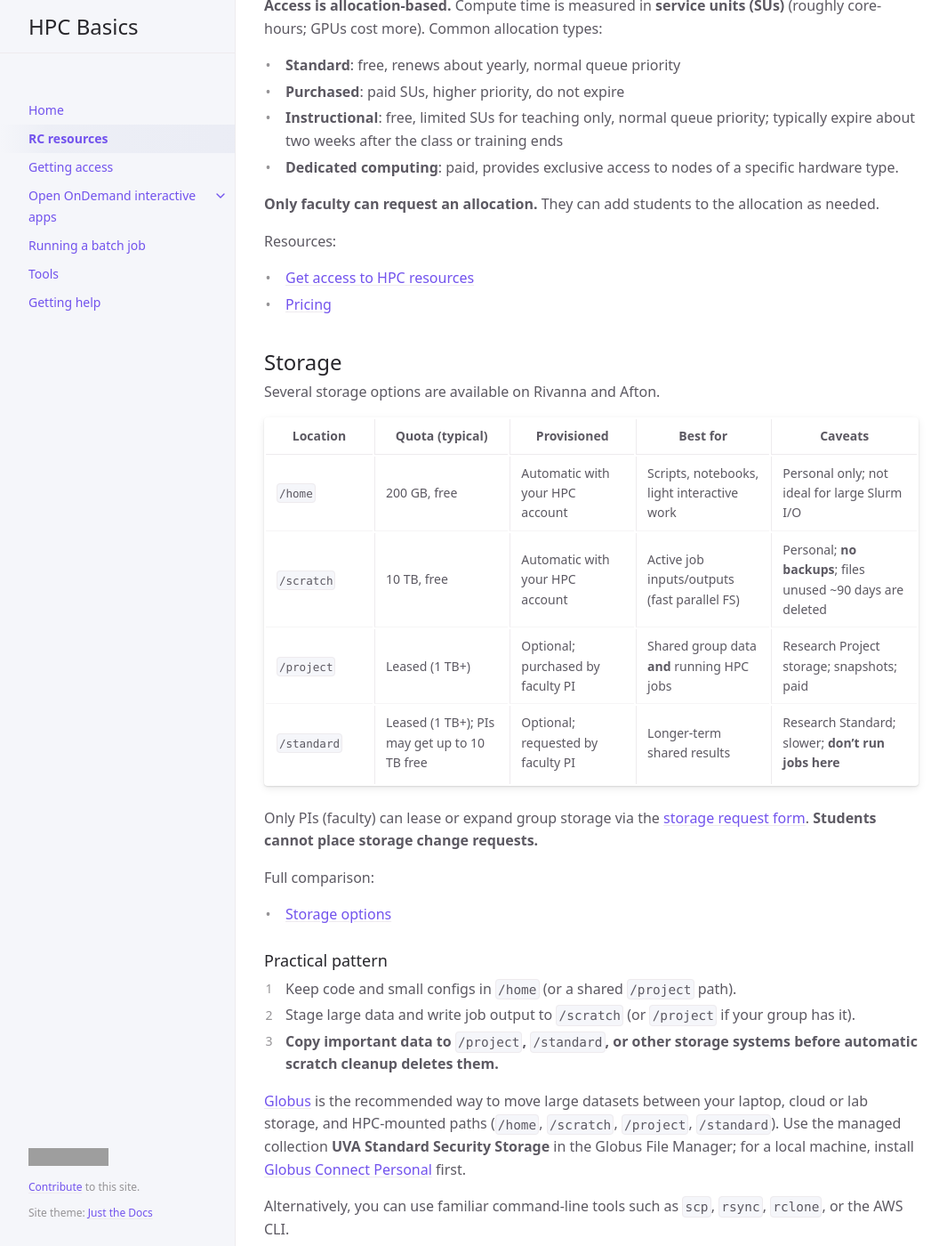
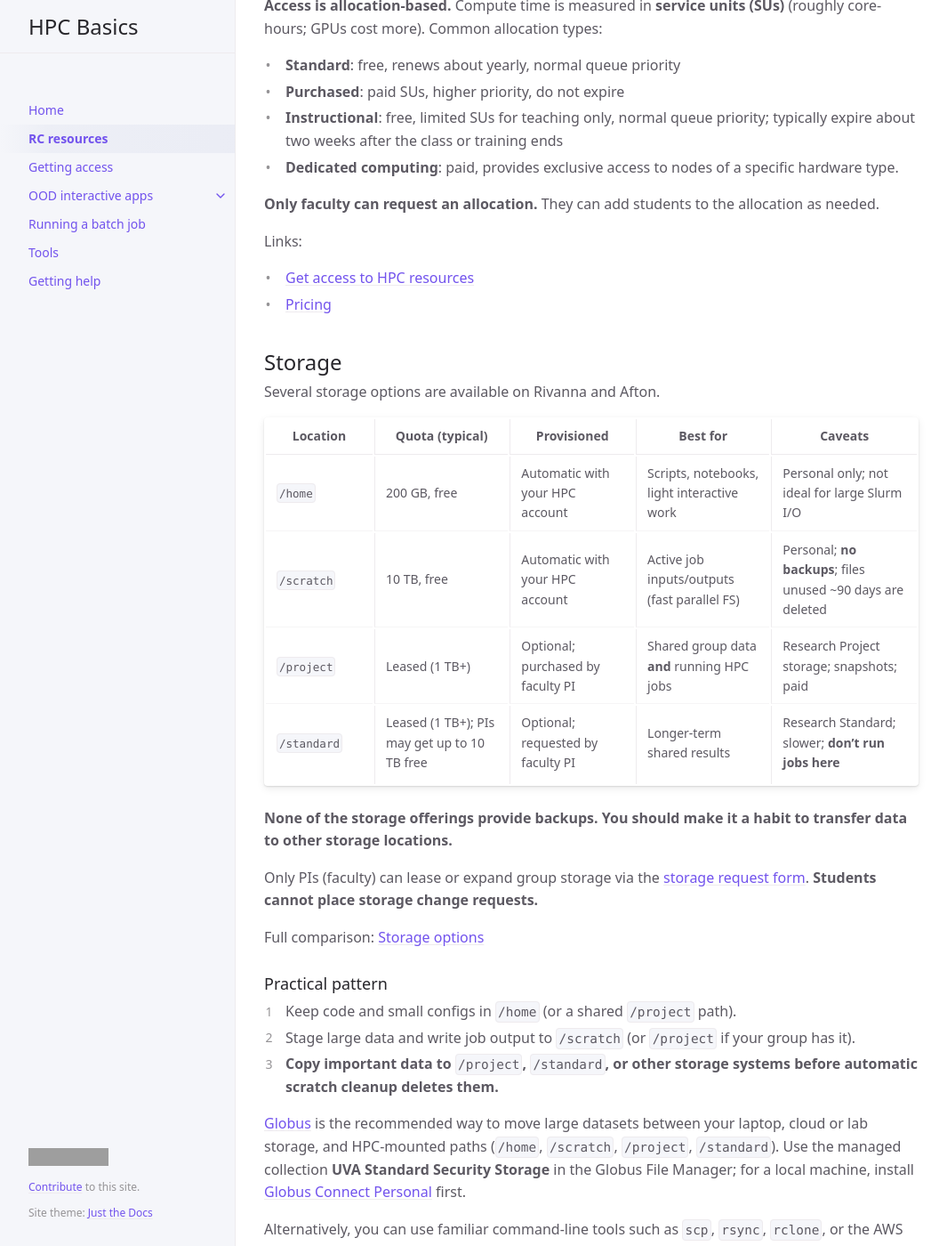
Before and after one commit to UVADS/hpc-basics, a Jekyll site: the page built from docs/rc-resources.md, in a window 1280 px wide and 1400 px high, scrolled down 1267 px. Shown: the whole window at 89% size, without its empty margins (107-1172 px from the left). Built offline with Jekyll 4.4.1, drawn with Linux system fonts in a browser that asks for light colours; cached includes are drawn as plain includes; grey boxes are pictures that could not be loaded.

Commit message:
minor tweaks to navigation & links

```diff
--- a/docs/open-ondemand.md
+++ b/docs/open-ondemand.md
@@ -1,6 +1,6 @@
 ---
 layout: default
-title: Open OnDemand interactive apps
+title: OOD interactive apps
 nav_order: 4
 has_children: true
 permalink: /docs/open-ondemand/
--- a/docs/rc-resources.md
+++ b/docs/rc-resources.md
@@ -33,7 +33,7 @@ Overview: [Compute and Storage](https://rc.virginia.edu/services/compute-and-sto
 
 **Only faculty can request an allocation.** They can add students to the allocation as needed.
 
-Resources:
+Links:
 - [Get access to HPC resources](https://rc.virginia.edu/getting-started/get-access-high-performance-computing-resources)
 - [Pricing](https://rc.virginia.edu/services/pricing)
 
@@ -48,10 +48,11 @@ Several storage options are available on Rivanna and Afton.
 | `/project` | Leased (1 TB+) | Optional; purchased by faculty PI | Shared group data **and** running HPC jobs | Research Project storage; snapshots; paid |
 | `/standard` | Leased (1 TB+); PIs may get up to 10 TB free | Optional; requested by faculty PI | Longer-term shared results | Research Standard; slower; **don't run jobs here** |
 
+**None of the storage offerings provide backups. You should make it a habit to transfer data to other storage locations.**
+
 Only PIs (faculty) can lease or expand group storage via the [storage request form](https://forms.rc.virginia.edu/form/storage/). **Students cannot place storage change requests.**
 
-Full comparison:
-- [Storage options](https://rc.virginia.edu/services/compute-and-storage/storage)
+Full comparison: [Storage options](https://rc.virginia.edu/services/compute-and-storage/storage)
 
 ### Practical pattern
 
```
Also changed, not shown: other parts of docs/open-ondemand.md (+4 -1 lines), index.md (+0 -4 lines).
